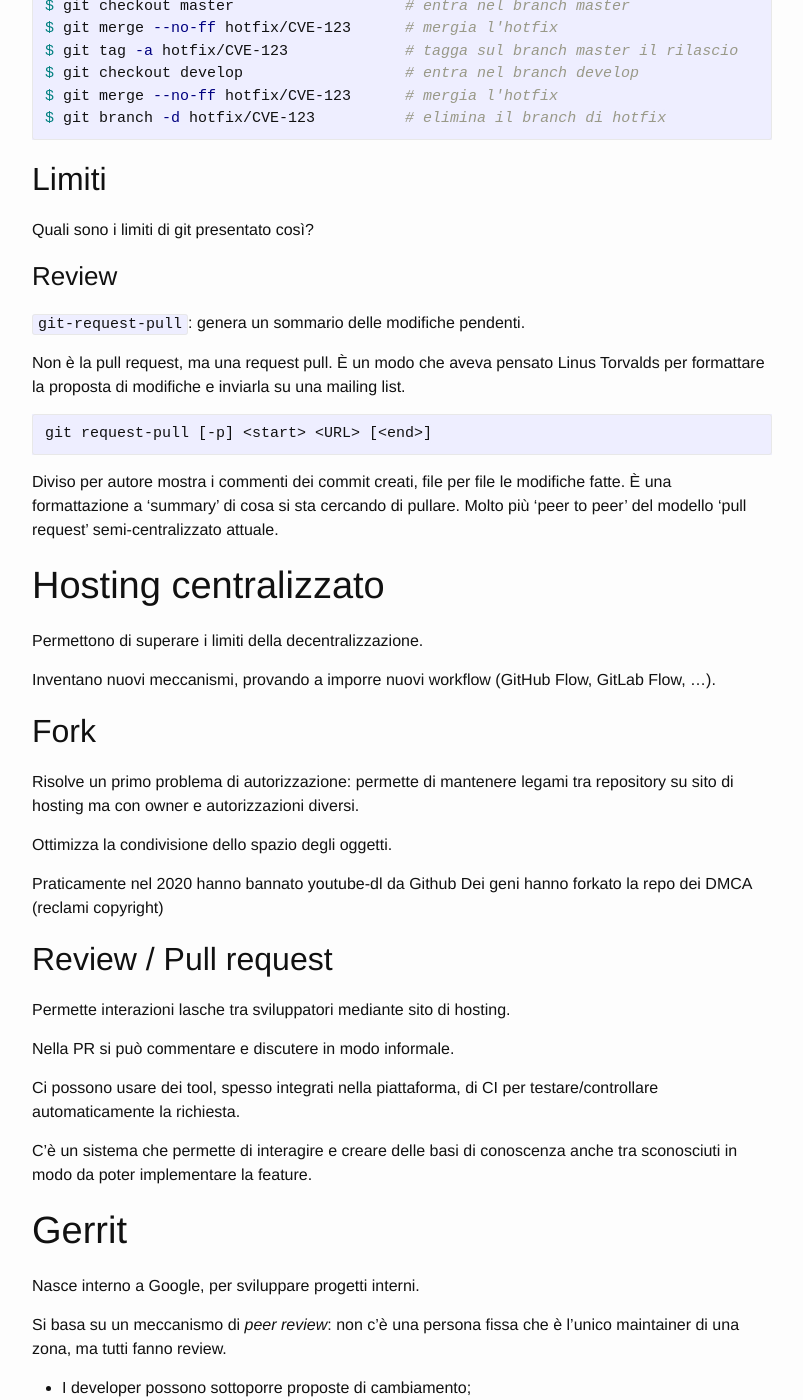
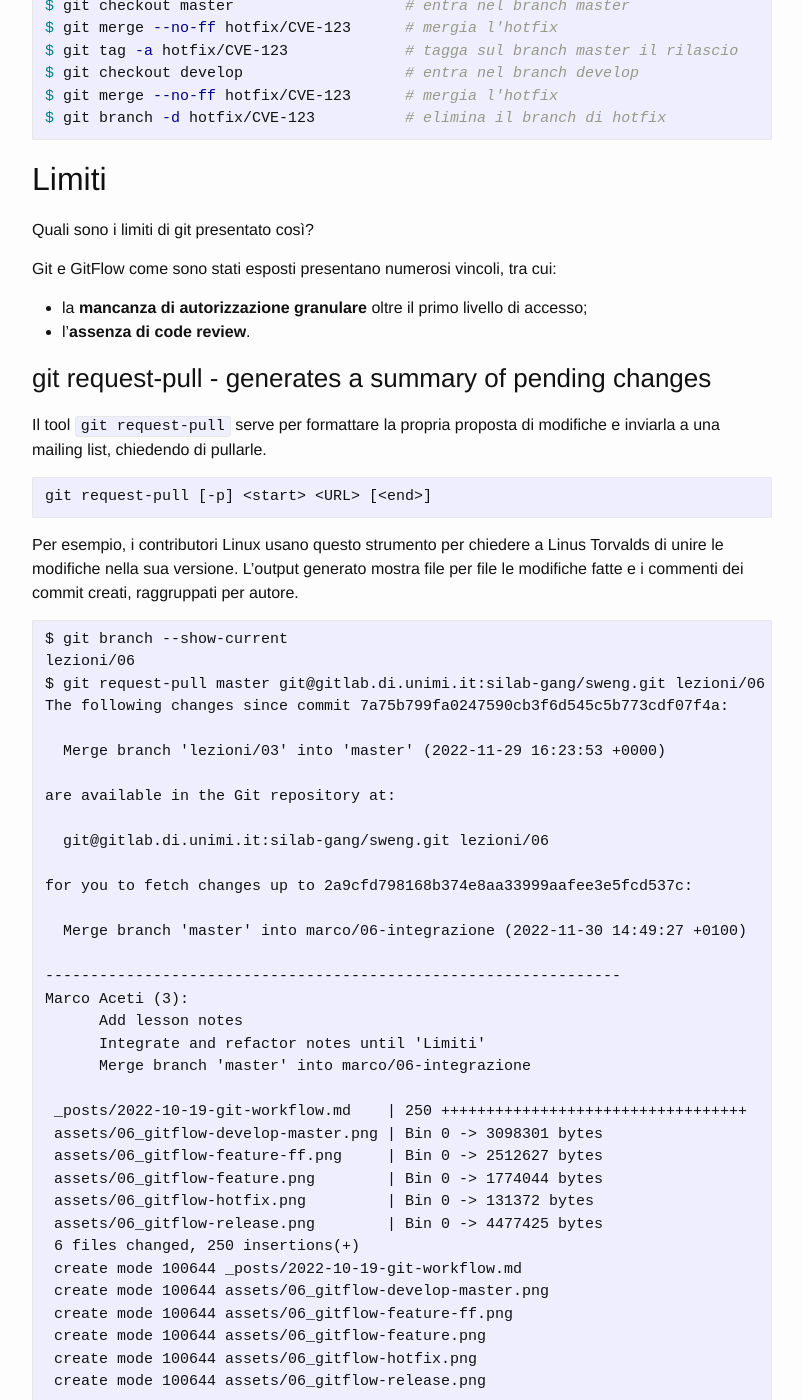
Before and after one commit to MarcoBuster/sweng, a Jekyll site: the page built from _posts/2022-10-19-git-workflow.md, in a window 1280 px wide and 1400 px high, scrolled down 3666 px. Shown: the whole window, without its empty margins (238-1041 px from the left). Built offline with Jekyll 4.4.1, drawn with Linux system fonts in a browser that asks for light colours; the table of contents is made by our own code; some of the changed text lies outside the part shown.

Commit message:
Refactor 'Limits' and 'git request-pull' sections

````diff
--- a/_posts/2022-10-19-git-workflow.md
+++ b/_posts/2022-10-19-git-workflow.md
@@ -122,17 +122,57 @@ $ git branch -d hotfix/CVE-123          # elimina il branch di hotfix
 
 Quali sono i limiti di git presentato così?
 
-### Review
-`git-request-pull`: genera un sommario delle modifiche pendenti.
+Git e GitFlow come sono stati esposti presentano numerosi vincoli, tra cui:
+- la __mancanza di autorizzazione granulare__ oltre il primo livello di accesso;
+- l'__assenza di code review__.
 
-Non è la pull request, ma una request pull.
-È un modo che aveva pensato Linus Torvalds per formattare la proposta di modifiche e inviarla su una mailing list.
+### git request-pull - generates a summary of pending changes
+
+Il tool `git request-pull` serve per formattare la propria proposta di modifiche e inviarla a una mailing list, chiedendo di pullarle.
 
     git request-pull [-p] <start> <URL> [<end>]
 
-Diviso per autore mostra i commenti dei commit creati, file per file le modifiche fatte.
-È una formattazione a 'summary' di cosa si sta cercando di pullare.
-Molto più 'peer to peer' del modello 'pull request' semi-centralizzato attuale.
+Per esempio, i contributori Linux usano questo strumento per chiedere a Linus Torvalds di unire le modifiche nella sua versione.
+L'output generato mostra file per file le modifiche fatte e i commenti dei commit creati, raggruppati per autore.
+
+```
+$ git branch --show-current
+lezioni/06
+$ git request-pull master git@gitlab.di.unimi.it:silab-gang/sweng.git lezioni/06
+The following changes since commit 7a75b799fa0247590cb3f6d545c5b773cdf07f4a:
+
+  Merge branch 'lezioni/03' into 'master' (2022-11-29 16:23:53 +0000)
+
+are available in the Git repository at:
+
+  git@gitlab.di.unimi.it:silab-gang/sweng.git lezioni/06
+
+for you to fetch changes up to 2a9cfd798168b374e8aa33999aafee3e5fcd537c:
+
+  Merge branch 'master' into marco/06-integrazione (2022-11-30 14:49:27 +0100)
+
+----------------------------------------------------------------
+Marco Aceti (3):
+      Add lesson notes
+      Integrate and refactor notes until 'Limiti'
+      Merge branch 'master' into marco/06-integrazione
+
+ _posts/2022-10-19-git-workflow.md    | 250 ++++++++++++++++++++++++++++++++++
+ assets/06_gitflow-develop-master.png | Bin 0 -> 3098301 bytes
+ assets/06_gitflow-feature-ff.png     | Bin 0 -> 2512627 bytes
+ assets/06_gitflow-feature.png        | Bin 0 -> 1774044 bytes
+ assets/06_gitflow-hotfix.png         | Bin 0 -> 131372 bytes
+ assets/06_gitflow-release.png        | Bin 0 -> 4477425 bytes
+ 6 files changed, 250 insertions(+)
+ create mode 100644 _posts/2022-10-19-git-workflow.md
+ create mode 100644 assets/06_gitflow-develop-master.png
+ create mode 100644 assets/06_gitflow-feature-ff.png
+ create mode 100644 assets/06_gitflow-feature.png
+ create mode 100644 assets/06_gitflow-hotfix.png
+ create mode 100644 assets/06_gitflow-release.png
+```
+
+Questo modello è molto più _peer to peer_ delle pull request proposte dai sistemi semi-centralizzati spiegati in seguito.
 
 # Hosting centralizzato
 
````
